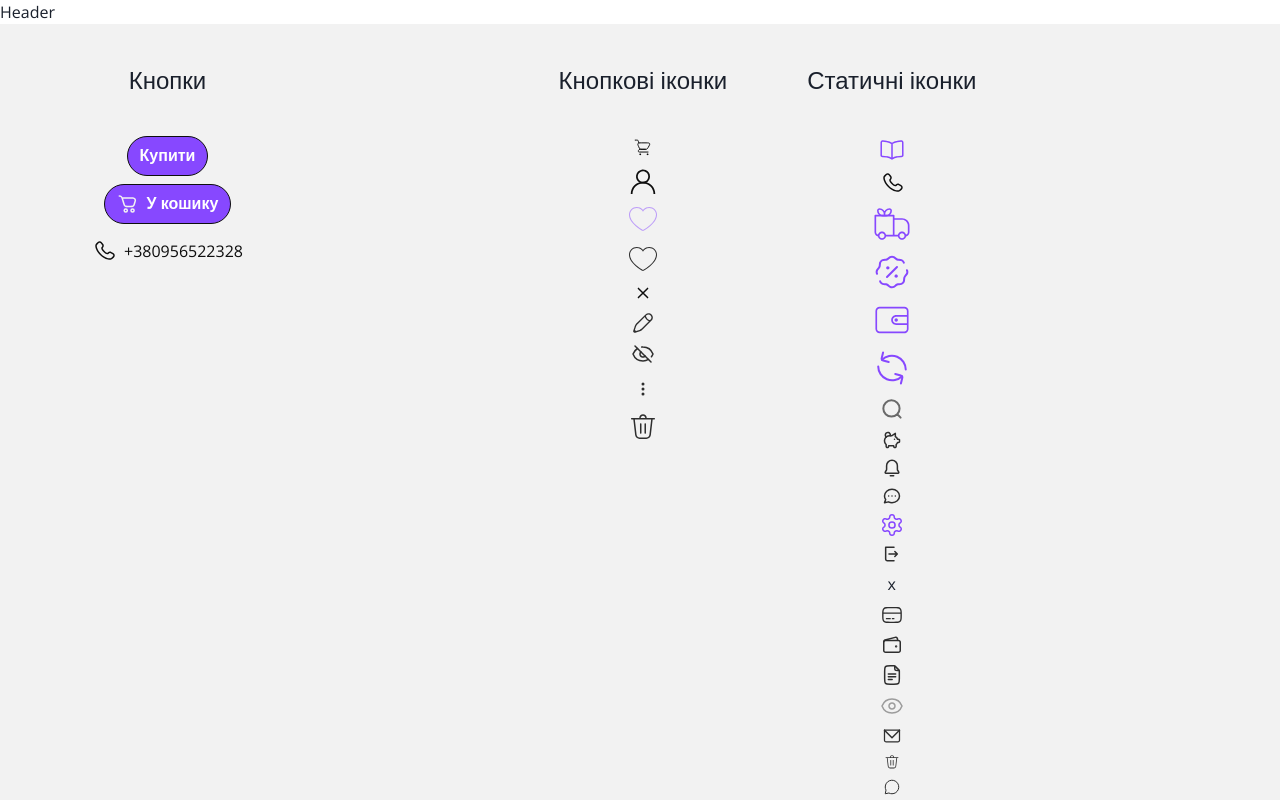
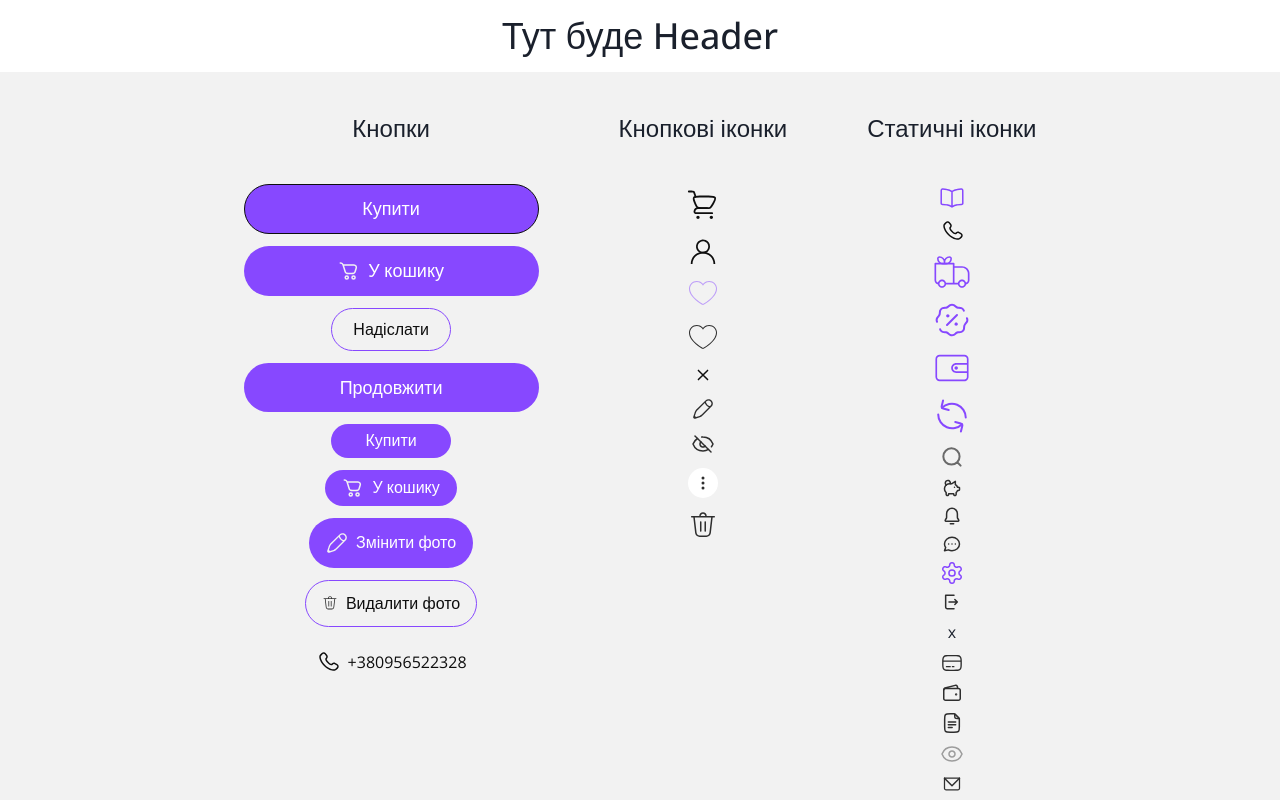
Before and after one commit to Eniki-Beniki-bookshop-for-kids/bookshop-frontend, a Next.js app: page / in a window 1280 px wide. Shown: the top 800 px of the page. Built offline with nearby package versions, Linux system fonts and the light colour scheme.

Commit message:
FIX: some buttons & icons

```diff
--- a/src/app/appProvider.tsx
+++ b/src/app/appProvider.tsx
@@ -11,9 +11,13 @@ export default function AppProvider({
 }) {
 	return (
 		<ChakraProvider theme={theme}>
-			<header>Header</header>
+			<header className="flex justify-center text-4xl font-medium py-4">
+				Тут буде Header
+			</header>
 			<Container>{children}</Container>
-			<footer>Footer</footer>
+			<footer className="flex justify-center text-4xl font-medium py-4">
+				Тут буде Footer
+			</footer>
 		</ChakraProvider>
 	)
 }
--- a/src/components/container.tsx
+++ b/src/components/container.tsx
@@ -2,7 +2,7 @@ import { ReactNode } from "react"
 
 export default function Container({ children }: { children: ReactNode }) {
 	return (
-		<div className="w-full px-5 md:px-20 lg:px-[80px] bg-customWhite">
+		<div className="w-full h-auto px-5 md:px-20 lg:px-[80px] bg-customWhite">
 			{children}
 		</div>
 	)
--- a/src/components/temporary/ButtonsUI.tsx
+++ b/src/components/temporary/ButtonsUI.tsx
@@ -1,33 +1,45 @@
 "use client"
 
 import { useState } from "react"
-import { BasketIcon, ButtonTemplate, PhoneIcon } from "../ui"
+import {
+	BasketIcon,
+	ButtonTemplate,
+	PenIconBtn,
+	PhoneIcon,
+	TrashIconBtn,
+} from "../ui"
 
 export const ButtonsUI = () => {
 	const [isHovered, setIsHovered] = useState(false)
 	return (
 		<div className="items-center flex flex-col gap-5 py-5">
 			<div className="text-2xl mb-5">Кнопки</div>
-			<div className="items-center flex flex-col gap-2">
+			<div className="items-center flex flex-col gap-3">
 				<ButtonTemplate
+					width="295px"
+					fontSize="18px"
+					padding="13px"
 					borderColor="customBlack"
 					borderWidth={1}
 					bgColor="customViolet"
 					_hover={{
 						backgroundColor: "customLavender",
-						color: "#FFF",
+						color: "customWhite",
 						borderColor: "transparent",
 					}}
 				>
 					Купити
 				</ButtonTemplate>
 				<ButtonTemplate
-					borderColor="customBlack"
+					width="295px"
+					fontSize="18px"
+					padding="13px"
+					borderColor="transparent"
 					borderWidth={1}
 					bgColor="customViolet"
 					_hover={{
 						backgroundColor: "customLavender",
-						color: "#FFF",
+						color: "customWhite",
 						borderColor: "transparent",
 					}}
 					iconBefore={<BasketIcon colorFill="customWhite" />}
@@ -35,10 +47,97 @@ export const ButtonsUI = () => {
 					У кошику
 				</ButtonTemplate>
 				<ButtonTemplate
+					width="120px"
+					padding="11px"
+					color="customBlack"
+					borderColor="customViolet"
+					borderWidth={1}
+					bgColor="customWhite"
+					_hover={{
+						backgroundColor: "customLavender",
+					}}
+				>
+					Надіслати
+				</ButtonTemplate>
+				<ButtonTemplate
+					width="100%"
+					fontSize="18px"
+					padding="13px"
+					borderColor="transparent"
+					borderWidth={1}
+					bgColor="customViolet"
+					_hover={{
+						backgroundColor: "customLavender",
+						color: "customWhite",
+						borderColor: "transparent",
+					}}
+				>
+					Продовжити
+				</ButtonTemplate>
+				<ButtonTemplate
+					width="120px"
+					fontSize="16px"
+					padding="6px"
+					borderColor="transparent"
+					borderWidth={1}
+					bgColor="customViolet"
+					_hover={{
+						backgroundColor: "customLavender",
+						color: "customWhite",
+						borderColor: "transparent",
+					}}
+				>
+					Купити
+				</ButtonTemplate>
+				<ButtonTemplate
+					fontSize="16px"
+					padding="6px"
+					borderColor="transparent"
+					borderWidth={1}
+					bgColor="customViolet"
+					_hover={{
+						backgroundColor: "customLavender",
+						color: "customWhite",
+						borderColor: "transparent",
+					}}
+					iconBefore={<BasketIcon colorFill="customWhite" />}
+				>
+					У кошику
+				</ButtonTemplate>
+				<ButtonTemplate
+					width="auto"
+					padding="13px"
+					borderColor="transparent"
+					borderWidth={1}
+					bgColor="customViolet"
+					_hover={{
+						backgroundColor: "customLavender",
+						color: "customWhite",
+						borderColor: "transparent",
+					}}
+					iconBefore={<PenIconBtn colorFill="customWhite" isStatic />}
+				>
+					Змінити фото
+				</ButtonTemplate>
+				<ButtonTemplate
+					width="auto"
+					padding="13px"
+					color="customBlack"
+					borderColor="customViolet"
+					borderWidth={1}
+					bgColor="customWhite"
+					_hover={{
+						backgroundColor: "customLavender",
+						borderColor: "transparent",
+					}}
+					iconBefore={<TrashIconBtn isStatic />}
+				>
+					Видалити фото
+				</ButtonTemplate>
+				<ButtonTemplate
 					href="tel:+380956522328"
 					bgColor="transparent"
 					textColor="customBlack"
-					fontWeight={400}
 					hoverScale={1.05}
 					iconBefore={<PhoneIcon isHovered={isHovered} />}
 					onMouseEnter={() => setIsHovered(true)}
--- a/src/components/temporary/IconsUI.tsx
+++ b/src/components/temporary/IconsUI.tsx
@@ -30,11 +30,14 @@ import {
 
 export default function IconsUI() {
 	return (
-		<div className="mx-auto my-0 justify-center flex py-5 gap-20">
+		<div className="justify-center flex py-5 gap-20">
 			<div className="items-center flex flex-col gap-5">
 				<div className="text-2xl mb-5">Кнопкові іконки</div>
-				<div className="items-center flex flex-col gap-2">
-					<BasketIconBtn onClick={() => console.log("Basket clicked")} />
+				<div className="items-center flex flex-col gap-3">
+					<BasketIconBtn
+						size={40}
+						onClick={() => console.log("Basket clicked")}
+					/>
 					<UserIconBtn onClick={() => console.log("UserIcon clicked")} />
 					<HeartIconBtn
 						onToggle={() => console.log("HeartIcon Violet clicked")}
--- a/src/components/ui/buttons/buttonTemplate.tsx
+++ b/src/components/ui/buttons/buttonTemplate.tsx
@@ -15,6 +15,7 @@ interface CustomButtonProps extends ChakraButtonProps {
 	padding?: string
 	width?: string
 	fontSize?: string
+	fontWeight?: string
 	borderRadius?: string
 	hoverScale?: number
 	onClick?: () => void
@@ -29,6 +30,7 @@ export const ButtonTemplate = ({
 	padding = "12px",
 	width = "auto",
 	fontSize = "16px",
+	fontWeight = "400",
 	borderRadius = "30px",
 	hoverScale = 1,
 	onClick,
@@ -39,11 +41,15 @@ export const ButtonTemplate = ({
 	const buttonContent = (
 		<ChakraButton
 			width={width}
+			height="auto"
 			fontSize={fontSize}
+			fontWeight={fontWeight}
 			borderRadius={borderRadius}
 			backgroundColor={bgColor}
 			color={textColor}
 			padding={padding}
+			paddingLeft="16px"
+			paddingRight="16px"
 			transition="transform 0.2s ease-in-out"
 			_hover={{
 				transform: `scale(${hoverScale})`,
--- a/src/components/ui/buttons/dotsMenuIconBtn.tsx
+++ b/src/components/ui/buttons/dotsMenuIconBtn.tsx
@@ -38,10 +38,11 @@ export const DotsMenuIconBtn: FC<DotsMenuIconBtnProps> = ({
 				fill="none"
 				xmlns="http://www.w3.org/2000/svg"
 			>
+				<circle cx={size / 2} cy={size / 2} r={size / 2} fill="#FFF" />
 				{[10, 15, 20].map((cy, index) => (
 					<circle
 						key={index}
-						cx="15"
+						cx={size / 2}
 						cy={cy}
 						r="1.5"
 						fill={
```
